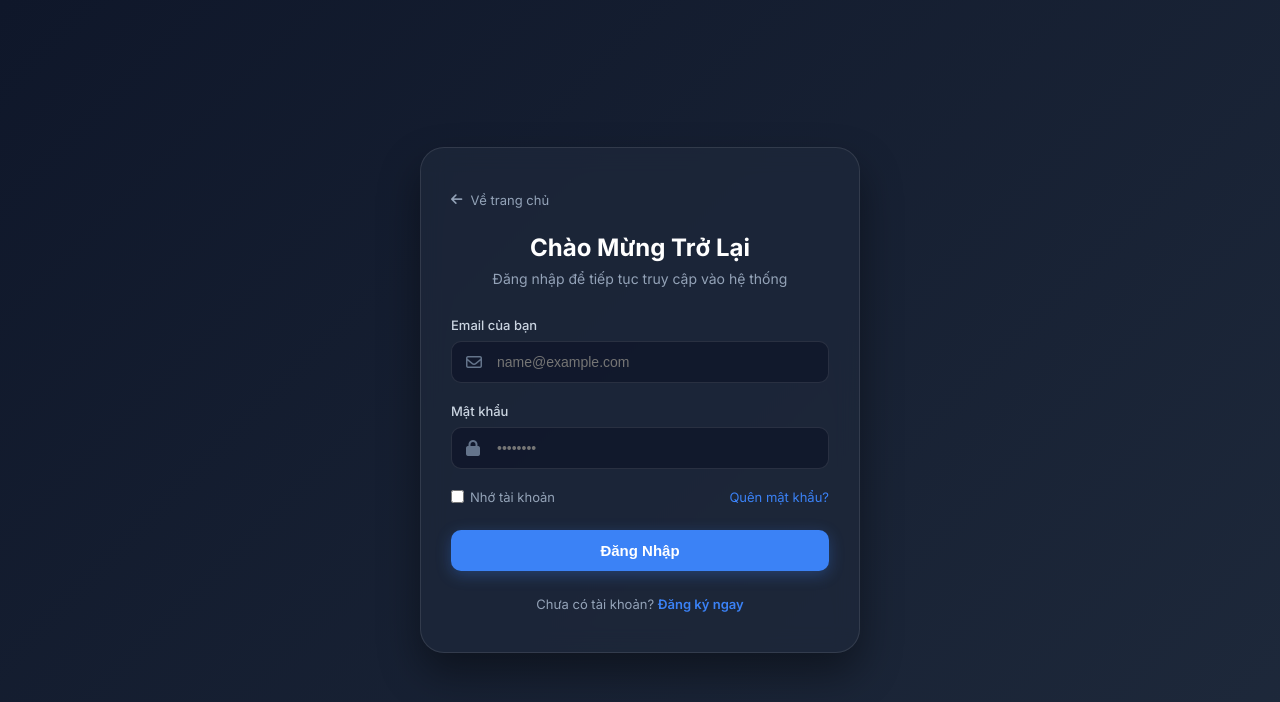
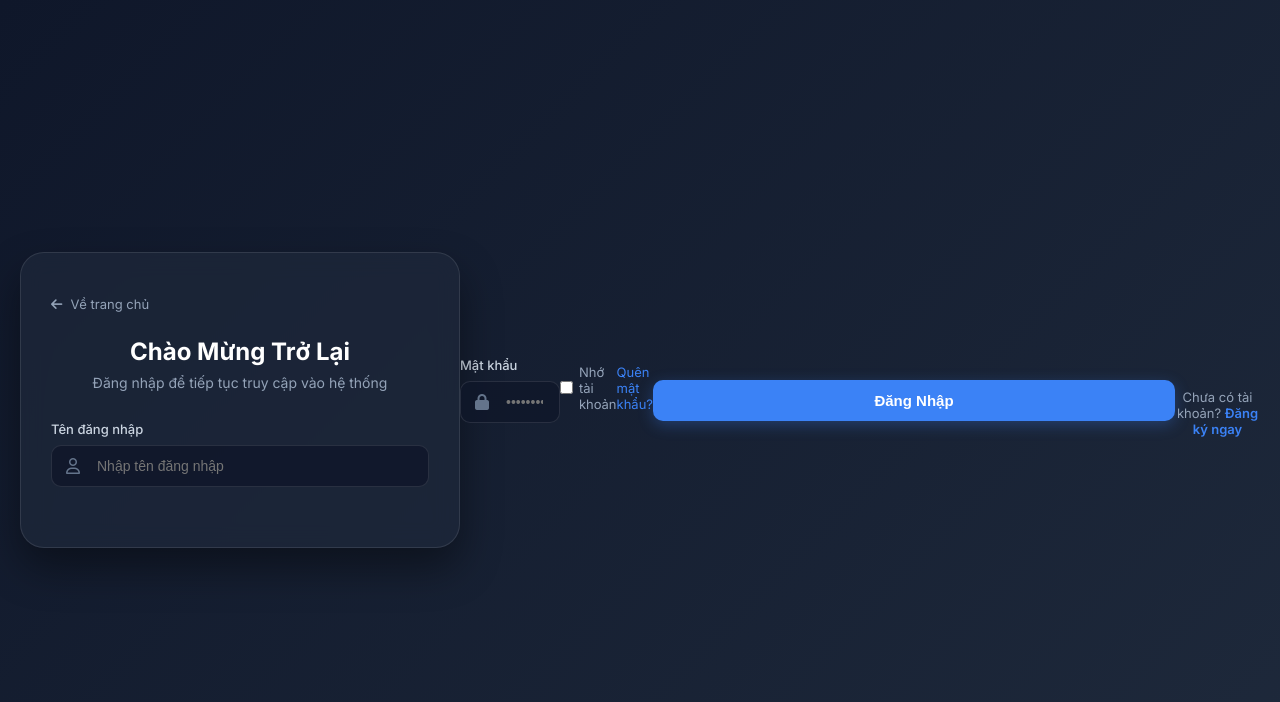
Before and after one commit to datminh-sys/bacxiu, a Django app: page /login/ in a window 1280 px wide. Shown: the top 702 px of the page. Run offline with Django 5.2, Linux system fonts and the light colour scheme.

Commit message:
Publisher: DAO Music

```diff
--- a/myapp/templates/login.html
+++ b/myapp/templates/login.html
@@ -200,10 +200,11 @@
             {% csrf_token %}
 
             <div class="form-group">
-                <label>Email của bạn</label>
+                <label>Tên đăng nhập</label>
                 <div class="input-box">
-                    <i class="fa-regular fa-envelope"></i>
-                    <input type="email" name="username" placeholder="name@example.com" required>
+                    <i class="fa-regular fa-user"></i>
+                    <input type="text" name="username" placeholder="Nhập tên đăng nhập" required>
+</div>
                 </div>
             </div>
 
```
